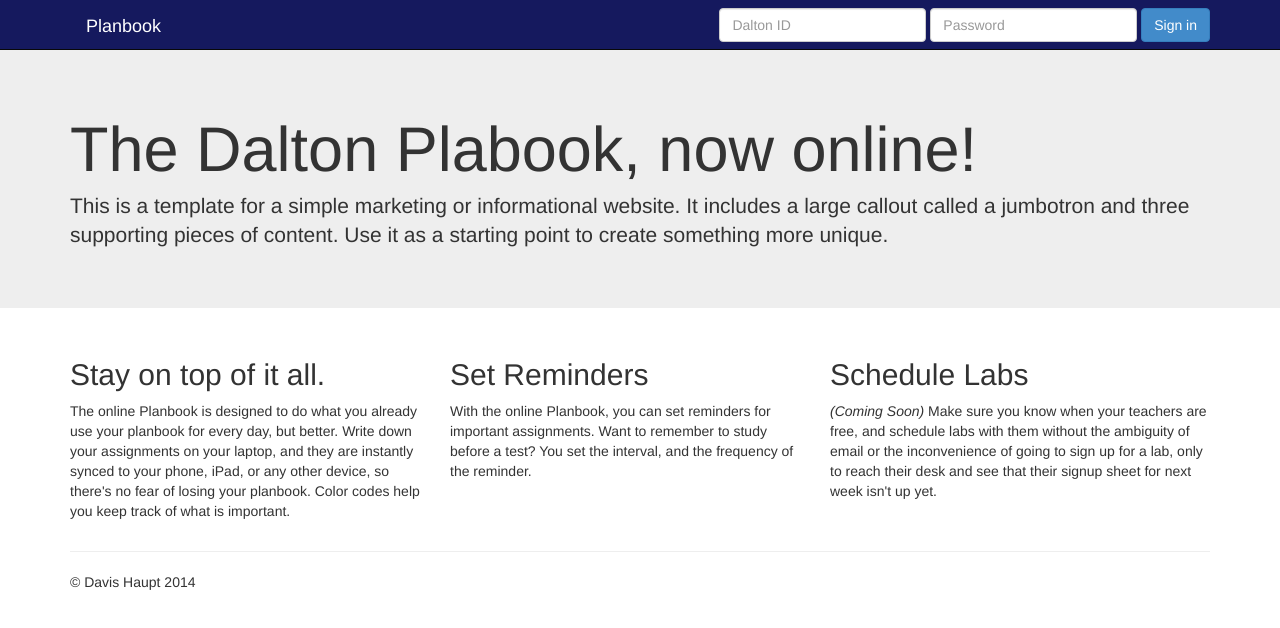
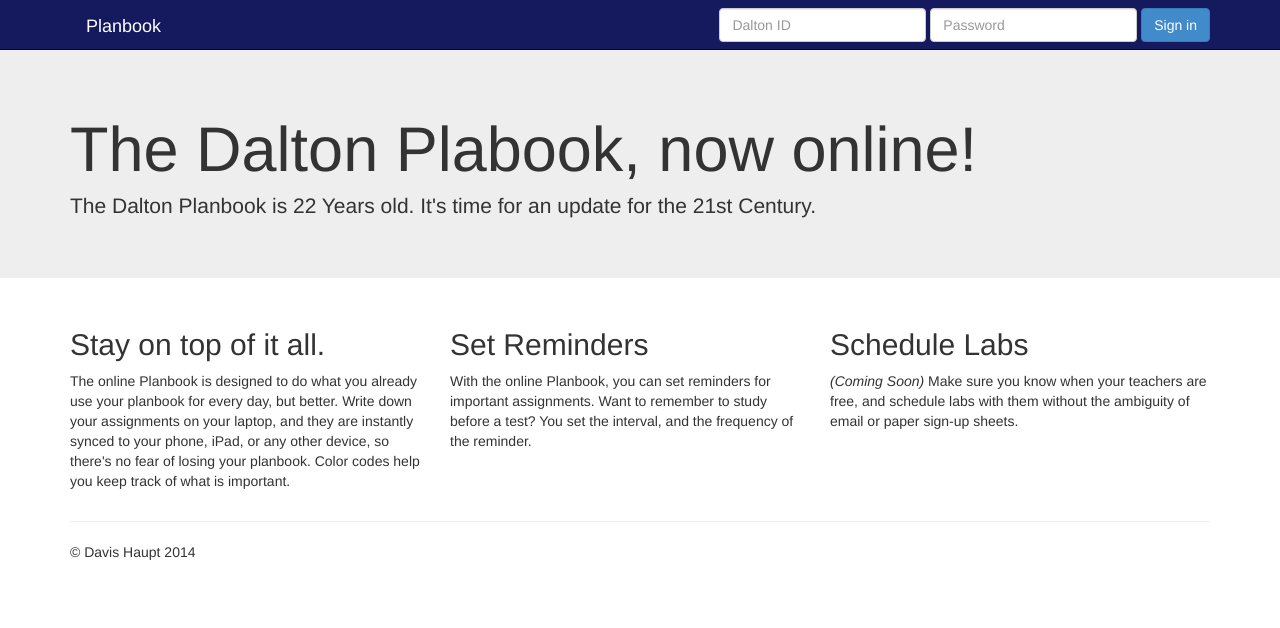
Before and after one commit to davish/Planbook, a website: page views/homepage.html in a window 1280 px wide. Drawn offline with nearby package versions, Linux system fonts and the light colour scheme; files that its build step writes are made by us from their sources; files whose address does not match are found by name.

Commit message:
changed to more meaningful title and added more descriptions.

```diff
--- a/views/homepage.html
+++ b/views/homepage.html
@@ -9,7 +9,7 @@
     <meta name="author" content="">
     <link rel="icon" href="favicon.ico">
 
-    <title>Planbook | Home</title>
+    <title>Welcome to the Planbook - Log in, or Learn More!</title>
 
     <!-- Bootstrap core CSS -->
     <link href="css/bootstrap.css" rel="stylesheet" media="screen">
@@ -67,7 +67,7 @@
     <div class="jumbotron">
       <div class="container">
         <h1>The Dalton Plabook, now online!</h1>
-        <p>This is a template for a simple marketing or informational website. It includes a large callout called a jumbotron and three supporting pieces of content. Use it as a starting point to create something more unique.</p>
+        <p>The Dalton Planbook is <script>document.write(Math.abs(new Date().getYear() - 92))</script> Years old. It's time for an update for the 21st Century.</p>
         <!-- <p><a class="btn btn-primary btn-lg" role="button">Learn more &raquo;</a></p> -->
       </div>
     </div>
@@ -87,7 +87,7 @@
        </div>
         <div class="col-md-4">
           <h2>Schedule Labs</h2>
-          <p><em>(Coming Soon)</em> Make sure you know when your teachers are free, and schedule labs with them without the ambiguity of email or the inconvenience of going to sign up for a lab, only to reach their desk and see that their signup sheet for next week isn't up yet.</p>
+          <p><em>(Coming Soon)</em> Make sure you know when your teachers are free, and schedule labs with them without the ambiguity of email or paper sign-up sheets.</p>
           <!-- <p><a class="btn btn-default" href="#" role="button">View details &raquo;</a></p> -->
         </div>
       </div>
```
